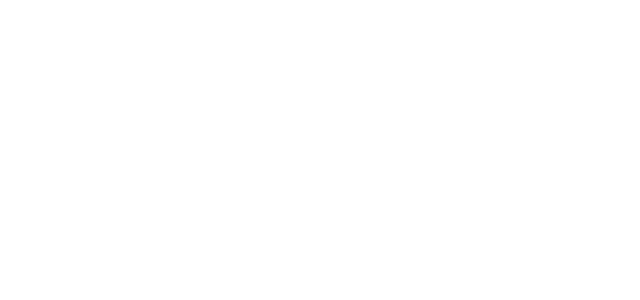
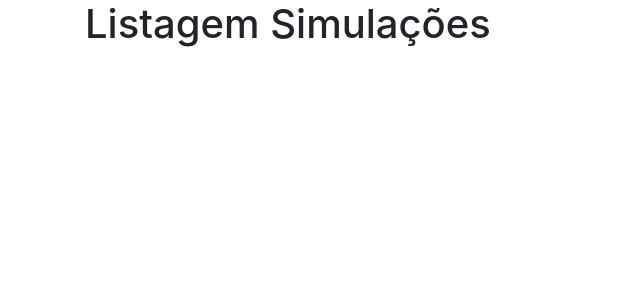
Before and after one commit to rosin1408/test_cres_front, a React (Create React App) app: page /simulacoes in a window 1280 px wide. Shown: the top 300 px of the page, without its empty margins (0-640 px from the left). Built offline with nearby package versions, Linux system fonts and the light colour scheme.

Commit message:
Ajustando nomes das rotas

```diff
--- a/src/pages/Dashboard.js
+++ /dev/null
@@ -1,5 +0,0 @@
-import React from 'react'
-
-export default function Dashboard() {
-    return (<h1>Dashboard</h1>)
-}
--- /dev/null
+++ b/src/pages/ListagemSilumacoes.js
@@ -0,0 +1,5 @@
+import React from 'react'
+
+export default function ListagemSimulacoes() {
+    return (<h1>Listagem Simulações</h1>)
+}
--- a/src/pages/Profile.js
+++ /dev/null
@@ -1,5 +0,0 @@
-import React from 'react'
-
-export default function Profile() {
-    return (<h1>Profile</h1>)
-}
--- /dev/null
+++ b/src/pages/Simulacao.js
@@ -0,0 +1,5 @@
+import React from 'react'
+
+export default function Simulacao() {
+    return (<h1>Simulação</h1>)
+}
--- a/src/routes/routes.js
+++ b/src/routes/routes.js
@@ -1,16 +1,17 @@
 import React from 'react'
 import { Switch, Route } from 'react-router-dom'
-import Dashboard from '../pages/Dashboard'
-import Profile from '../pages/Profile'
+import ListagemSimulacoes from '../pages/ListagemSilumacoes'
+import Simulacao from '../pages/Simulacao'
+
 
 export default function MainRoutes() {
     return (
         <Switch>
-            <Route path="/" exact>
-                <Dashboard />
+            <Route path="/simulacao" exact>
+                <Simulacao />
             </Route>
-            <Route path="/profile" >
-                <Profile />
+            <Route path="/simulacoes" >
+                <ListagemSimulacoes />
             </Route>
         </Switch>
     )
```
Also changed, not shown: 1 other file (tests, documents, lock files or other folders).
